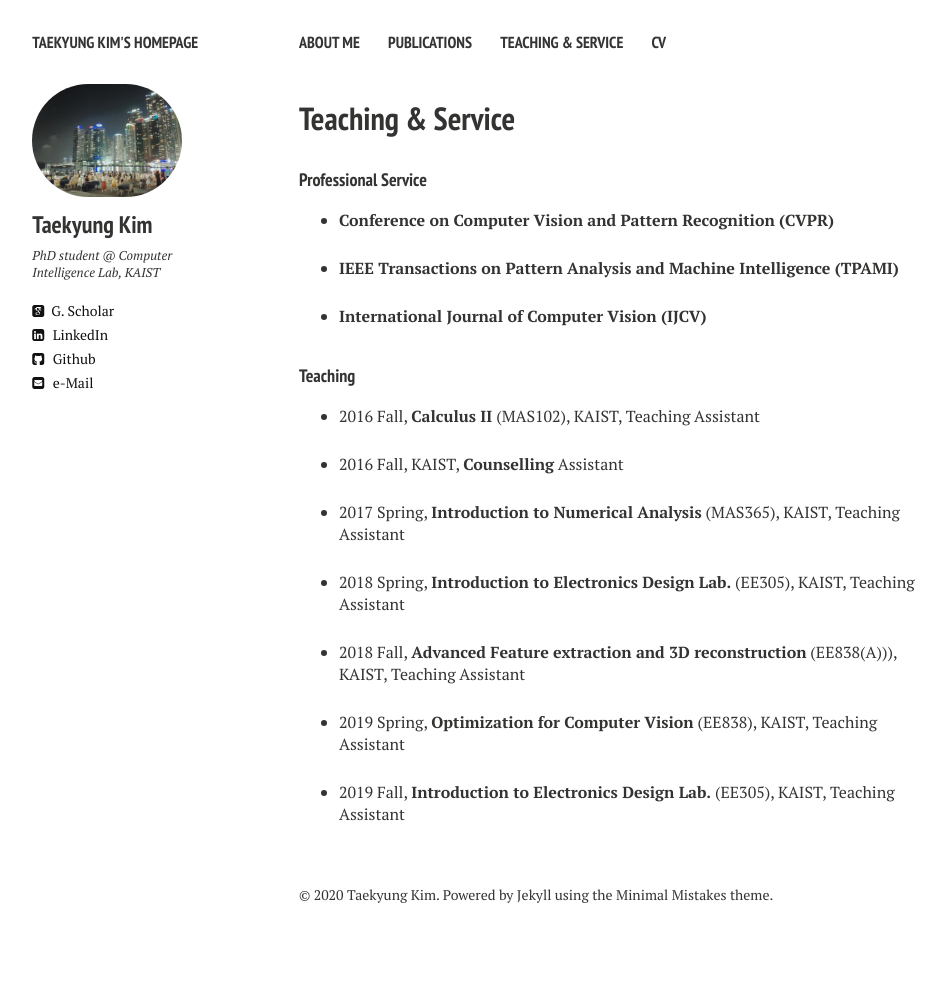
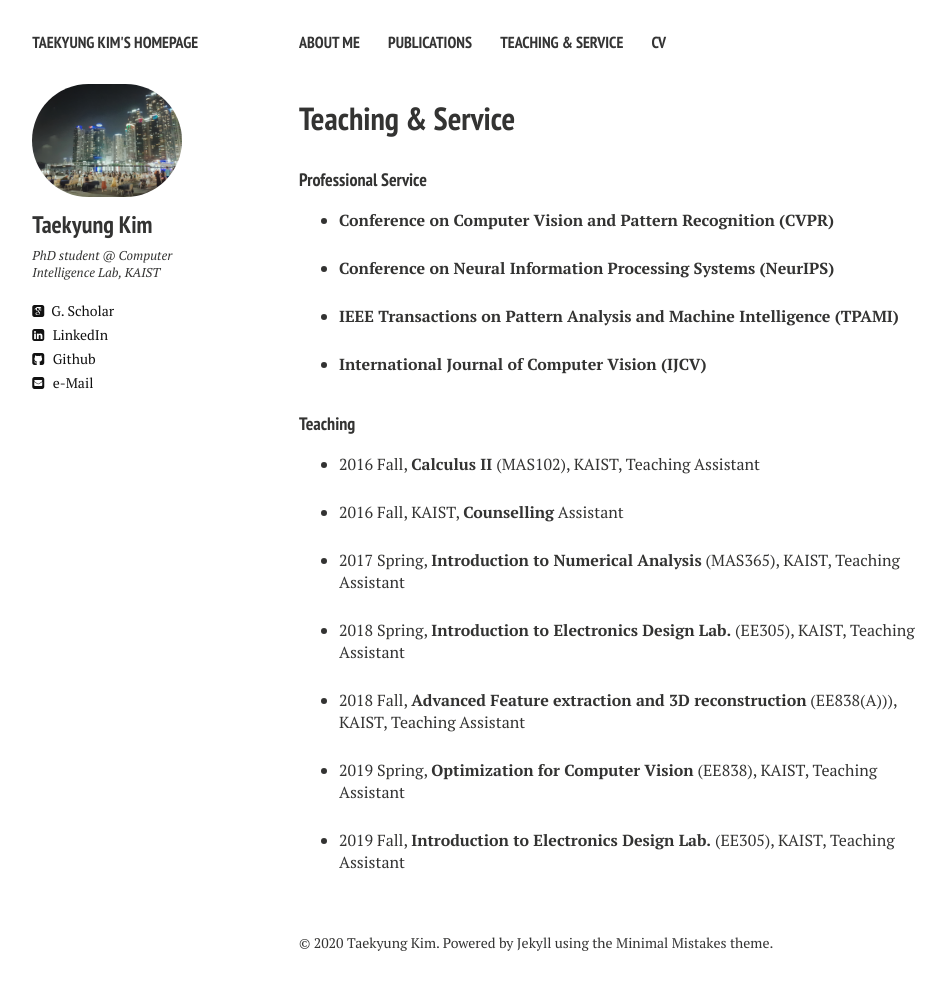
Before and after one commit to TKKim93/TKKim93.github.io, a Jekyll site: the page built from service.md, in a window 1280 px wide. Shown: the whole page, without its empty margins (21-967 px from the left). Built offline with Jekyll 4.4.1, drawn with Linux system fonts in a browser that asks for light colours; nearby versions of some CDN libraries; before the commit the page ends 953 px from its top, so only the background shows below that.

Commit message:
Update service.html

```diff
--- a/_layouts/service.html
+++ b/_layouts/service.html
@@ -78,6 +78,7 @@ div.bibtex pre { font-size: 75%; overflow: auto;  width: 100%; padding: 0em 0em;
 <ul class="biblist">
 <!-- Item:  -->
 <li ><p><b>Conference on Computer Vision and Pattern Recognition (CVPR)</b> </p></li>
+<li ><p><b>Conference on Neural Information Processing Systems (NeurIPS)</b> </p></li>
 <li ><p><b>IEEE Transactions on Pattern Analysis and Machine Intelligence (TPAMI)</b> </p></li>
 <li ><p><b>International Journal of Computer Vision (IJCV)</b> </p></li>
 </ul>
```
